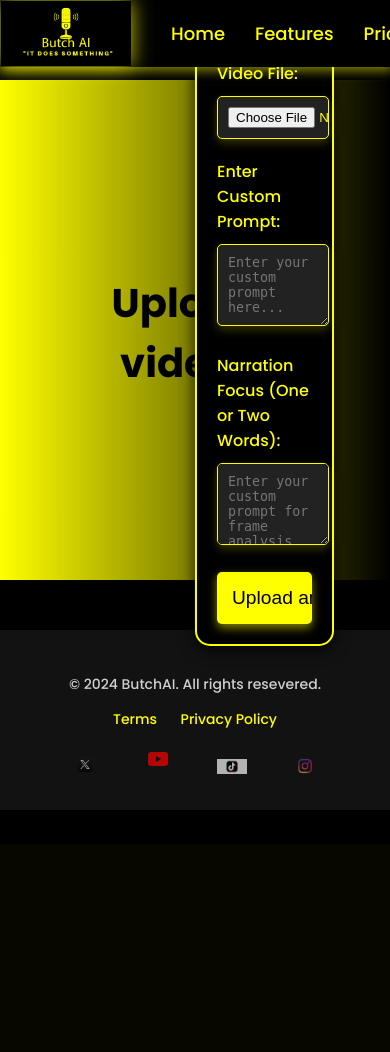
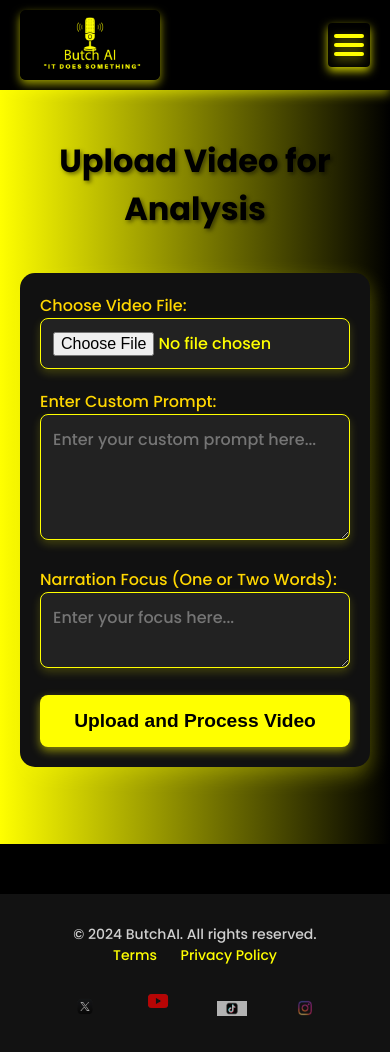
Before and after one commit to jbsam7/ButchAI, a Flask app: template templates/index.html in a window 390 px wide. Before the commit the page ends 810 px from the top, so only its background shows below. Run offline with Flask 3, Linux system fonts and the light colour scheme; the template is opened without the code that fills it, so the values that code supplies are empty.

Commit message:
Updated mobile for index.html

```diff
--- a/templates/index.html
+++ b/templates/index.html
@@ -8,50 +8,28 @@
     <!-- Google Fonts Link-->
     <link href="https://fonts.googleapis.com/css2?family=Poppins:wght@300;500;700&display=swap" rel="stylesheet">
     <style>
-        body {
+        * {
+            box-sizing: border-box;
+            margin: 0;
+            padding: 0;
+        }
+
+        html, body {
             background-color: black;
             color: yellow;
-            font-family: 'Poppins', Arial, sans-serif;
+            font-family: 'Poppins', sans-serif;
+            margin: 0;
             padding: 0;
-            margin: 0;
+            overflow-x: hidden;
         }
 
-        /* Banner with Linear Gradient Background */
-        .banner {
-            background: linear-gradient(to right, yellow, rgba(0, 0, 0, 0.9));
-            padding: 50px 100px;
-            display: flex;
-            justify-content: space-between; /* To push logo to the right */
-            align-items: center;
-            height: 400px; /* Increase banner height */
-            margin-top: 80px; /* Adjust for header height */
-        }
-
-        /* Styling for the Heading */
-        .banner-heading {
-            color: black;
-            font-size: 2.5em;
-            text-align: center;
-            width: 100%;
-            margin-bottom: 20px;
-            font-weight: bold;
-        }
-
-        /* Form inside the banner aligned to the left */
-        .banner-form {
-            width: 50%; /* Adjust the width of the form */
-            display: flex;
-            flex-direction: column;
-            justify-content: center;
-            margin-left: -75px;
-        }
-
+        /* Header Styles (Copied from main.html) */
         header {
             display: flex;
-            justify-content: flex-start;
+            flex-wrap: wrap;
             align-items: center;
-            padding: 1px;
-            position: fixed; /* Change to relative for absolute positioning inside */
+            padding: 2px;
+            position: fixed;
             top: 0;
             width: 100%;
             z-index: 1000;
@@ -62,11 +40,13 @@
         }
 
         .logo {
-            height: 65px; /* Keep the logo large */
+            height: 60px;
             width: auto;
             margin-right: 20px;
-            box-shadow: 0 0 20px rgba(255, 255, 0, 0.8);
             transition: box-shadow 0.3s ease-in-out;
+            border-radius: 6px;
+            margin-left: -2px;
+            box-shadow: 0 4px 10px rgba(255, 255, 0, 0.5);
         }
 
         .logo:hover {
@@ -75,8 +55,8 @@
 
         .nav-links-left {
             display: flex;
-            gap: 30px;
-            margin-left: 20px;
+            flex-wrap: wrap;
+            gap: 20px;
             align-items: center;
         }
 
@@ -94,33 +74,57 @@
             position: relative;
         }
 
+        /* Dropdown content (hidden by default) */
         .dropdown-content {
             display: none;
             position: absolute;
-            background-color: black;
-            min-width: 150px;
-            box-shadow: 0 4px 8px rgba(255, 255, 0, 0.2);
+            background-color: rgba(0, 0, 0, 0.8);
+            min-width: 200px;
+            box-shadow: 0 8px 16px rgba(255, 255, 0, 0.3);
             z-index: 1;
             text-align: left;
+            border-radius: 8px;
+            transition: opacity 0.3s ease, transform 0.3s ease;
+            transform: translateY(10px);
+            opacity: 0;
         }
 
+        /* Links inside the dropdown */
         .dropdown-content a {
             color: yellow;
-            padding: 10px;
+            padding: 12px 16px;
             text-decoration: none;
             display: block;
             font-size: 16px;
+            transition: background-color 0.3s ease;
         }
 
+        /* Dropdown hover effects */
+        .dropdown-content a:hover {
+            background-color: rgba(255, 255, 0, 0.2);
+            color: white;
+        }
+
+        /* Show the drop down menu on hover */
         .dropdown:hover .dropdown-content {
             display: block;
+            opacity: 1;
+            transform: translateY(0);
         }
 
+        /* Arrow for dropdown */
+        .dropdown::after {
+            content: " ▼";
+            font-size: 12px;
+        }
+
+        /* Right side links (Sign up and login) */
         .nav-links-right {
             margin-left: auto;
             display: flex;
             gap: 15px;
-            margin-right: 20px;
+            align-items: center;
+            margin-right: 1%;
         }
 
         .nav-links-right a {
@@ -138,21 +142,50 @@
             box-shadow: 0 0 20px rgba(255, 255, 0, 0.8);
         }
 
-        form {
+        /* Banner Section */
+        .banner {
+            background: linear-gradient(to right, yellow, rgba(0, 0, 0, 0.9));
+            padding: 100px 50px 50px 50px; /* Increased top padding to accommodate fixed header */
+            display: flex;
+            flex-direction: column;
+            align-items: center;
+            justify-content: center;
+            min-height: 100vh;
+        }
+
+        /* Updated Heading */
+        .banner-heading {
+            color: black;
+            font-size: 2.5em;
+            text-align: center;
             width: 100%;
-            max-width: 500px;
-            margin: 0 auto;
-            padding: 20px;
-            background-color: black;
-            border: 2px solid yellow;
+            margin-bottom: 20px;
+            font-weight: bold;
+            text-shadow: 2px 2px 4px rgba(0,0,0,0.5);
+        }
+
+        /* Form Styles */
+        .banner-form {
+            width: 100%;
+            max-width: 600px;
+            display: flex;
+            flex-direction: column;
+            background-color: #111;
+            padding: 30px;
             border-radius: 15px;
-            box-shadow: 0px 4px 15px rgba(0, 0, 0, 0.8);
+            box-shadow: 0px 8px 20px rgba(255, 255, 0, 0.3);
             transition: transform 0.3s, box-shadow 0.3s ease-in-out;
         }
 
-        form:hover {
-            transform: translateY(-10px);
-            box-shadow: 0px 8px 20px rgba(255, 255, 0, 0.4);
+        .banner-form:hover {
+            transform: translateY(-5px);
+            box-shadow: 0px 12px 25px rgba(255, 255, 0, 0.5);
+        }
+
+        label {
+            margin-bottom: 10px;
+            font-weight: 500;
+            color: #FFD700;
         }
 
         input[type="file"],
@@ -160,45 +193,48 @@
             background-color: #222;
             color: yellow;
             border: 1px solid yellow;
-            padding: 10px;
-            width: 95%;
-            border-radius: 5px;
+            padding: 12px;
+            width: 100%;
+            border-radius: 8px;
             margin-bottom: 20px;
             box-shadow: 0px 4px 10px rgba(255, 255, 0, 0.2);
             transition: box-shadow 0.3s ease-in-out, border-color 0.3s;
+            font-family: 'Poppins', sans-serif;
+            font-size: 16px;
         }
+
         /* Hover and Focus Effect for Inputs and Textarea */
         input[type="file"]:hover,
         textarea:hover,
         input[type="file"]:focus,
         textarea:focus {
             box-shadow: 0px 4px 10px rgba(255, 255, 0, 0.4);
-            color: yellow; /* Highlight border on hover and focus */
-            outline: none; /* Remove default focus outline */
+            border-color: #FFD700;
+            outline: none;
         }
+
         /* Submit Button */
         input[type="submit"] {
             background-color: yellow;
             color: black;
             border: none;
             padding: 15px;
-            border-radius: 5px;
+            border-radius: 8px;
             font-size: 1.2em;
             width: 100%;
             box-shadow: 0px 4px 10px rgba(255, 255, 0, 0.5);
             transition: background-color 0.3s ease-in-out, box-shadow 0.3s ease-in-out;
+            cursor: pointer;
+            font-weight: 600;
         }
+
         /* Hover Effect for Submit Button */
         input[type="submit"]:hover {
             background-color: #ffeb3b;
             box-shadow: 0px 8px 20px rgba(255, 255, 0, 0.8);
         }
 
-        label {
-            margin-bottom: 10px;
-            display: block;
-        }
-
+        /* Footer Styles (Copied from main.html) */
         footer {
             background-color: #121212;
             color: rgba(255, 255, 255, 0.8);
@@ -218,6 +254,10 @@
             text-decoration: underline;
         }
 
+        .social-icons {
+            margin-top: 20px;
+        }
+
         .social-icons img {
             width: 30px;
             margin: 0 10px;
@@ -228,17 +268,144 @@
         .social-icons img:hover {
             opacity: 1;
         }
+
+        /* Mobile Styles */
+        @media only screen and (max-width: 768px) {
+
+            /* Header Adjustments */
+            header {
+                justify-content: space-between;
+                padding: 10px 20px;
+            }
+
+            /* Hamburger menu styling */
+            .hamburger {
+                display: block; /* Show hamburger on mobile */
+                cursor: pointer;
+                position: relative;
+                border: rgba(255, 255, 0);
+                padding: 6px;
+                box-shadow: 0 4px 10px rgba(255, 255, 0, 0.8);
+                border-radius: 4px;
+            }
+
+            .hamburger div {
+                width: 30px;
+                height: 4px;
+                background-color: yellow;
+                margin: 5px 0;
+                border-radius: 4px;
+                box-shadow: 0 4px 10px rgba(255, 255, 0, 0.5);
+            }
+
+            .logo {
+                width: 40%;
+                height: auto;
+                margin-left: 0;
+                box-shadow: 0 4px 10px rgba(255, 255, 0, 0.6);
+            }
+
+            /* Adjust Banner Padding for Mobile */
+            .banner {
+                padding: 80px 20px 20px 20px;
+            }
+
+            .banner-heading {
+                font-size: 2em;
+            }
+
+            /* Stack Form Vertically on Mobile */
+            .banner-form {
+                width: 100%;
+                max-width: 100%;
+                padding: 20px;
+                margin-top: 20px;
+            }
+
+            /* Navigation Links for Mobile */
+            .nav-links-left,
+            .nav-links-right {
+                display: none; /* Hide initially */
+                flex-direction: column;
+                position: absolute;
+                top: 70px;
+                left: 0;
+                width: 100%;
+                background-color: #000;
+                padding: 10px 0;
+                z-index: 1000;
+                text-align: center;
+            }
+
+            .nav-links-left a,
+            .nav-links-right a {
+                font-size: 18px;
+                padding: 15px 0;
+                text-decoration: none;
+                color: yellow;
+                display: block;
+                width: 100%;
+            }
+
+            .menu-open .nav-links-left,
+            .menu-open .nav-links-right {
+                display: flex;
+            }
+
+            /* Dropdown Adjustments for Mobile */
+            .dropdown-content {
+                position: static;
+                background-color: #111;
+                box-shadow: none;
+                transform: none;
+                opacity: 1;
+                display: none;
+            }
+
+            .dropdown:hover .dropdown-content {
+                display: none;
+            }
+
+            .dropdown .dropdown-content {
+                display: none;
+            }
+
+            .dropdown a {
+                cursor: pointer;
+            }
+
+            .dropdown a::after {
+                content: " ▼";
+                font-size: 12px;
+            }
+
+            .dropdown.open .dropdown-content {
+                display: block;
+            }
+        }
     </style>
 </head>
 <body>
+    <!-- Intro Overlay (Optional, can be removed if not needed) -->
+    <div class="intro-overlay" style="display: none;">
+        <div class="intro-text">Welcome to Butch AI</div>
+    </div>
+
+    <!-- Header (Integrated from main.html) -->
     <header>
-        <!-- Insert logo here -->
+        <!-- Logo -->
         <img src="{{ url_for('static', filename='images/logobaby.png') }}" alt="ButchAI Logo" class="logo">
-        <!-- Left navigation buttons-->
+
+        <!-- Hamburger menu icon -->
+        <div class="hamburger" onclick="toggleMenu()">
+            <div></div>
+            <div></div>
+            <div></div>
+        </div>
+
+        <!-- Left Navigation links -->
         <div class="nav-links-left">
-            <a href="/">Home</a>
-
-            <!-- Drop down features-->
+            <!-- Dropdown for features-->
             <div class="dropdown">
                 <a href="#">Features</a>
                 <div class="dropdown-content">
@@ -247,37 +414,43 @@
                     <a href="/premium">Premium</a>
                 </div>
             </div>
+
             <a href="/pricing">Pricing</a>
             <a href="/contact">Contact</a>
         </div>
-        <!-- Right navigation links (Sign up and Login)-->
+
+        <!-- Right navigation links (Sign up and login)-->
         <div class="nav-links-right">
-            <a href="/account">Account</a>
+            <a href="/signup">Sign Up</a>
             <a href="/login">Login</a>
         </div>
     </header>
 
     <!-- Banner Section -->
     <div class="banner">
-        <!-- Form Aligned left -->
-        <h1 class="banner-heading">Upload video!</h1>
+        <!-- Heading -->
+        <h1 class="banner-heading">Upload Video for Analysis</h1>
+
+        <!-- Form -->
         <div class="banner-form">
             <form action="/upload" method="post" enctype="multipart/form-data">
                 <label for="file">Choose Video File:</label>
                 <input type="file" id="file" name="file" accept="video/*" required>
 
                 <label for="custom_prompt">Enter Custom Prompt:</label>
-                <textarea id="custom_prompt" name="custom_prompt" rows="4" cols="50" placeholder="Enter your custom prompt here..." maxlength="250"></textarea>
+                <textarea id="custom_prompt" name="custom_prompt" rows="4" placeholder="Enter your custom prompt here..." maxlength="250" required></textarea>
 
                 <label for="custom_prompt_frame">Narration Focus (One or Two Words):</label>
-                <textarea id="custom_prompt_frame" name="custom_prompt_frame" rows="4" cols="50" placeholder="Enter your custom prompt for frame analysis here..." maxlength="30"></textarea>
+                <textarea id="custom_prompt_frame" name="custom_prompt_frame" rows="2" placeholder="Enter your focus here..." maxlength="30" required></textarea>
 
                 <input type="submit" value="Upload and Process Video">
             </form>
         </div>
     </div>
+
+    <!-- Footer (Integrated from main.html) -->
     <footer>
-        <p>&copy; 2024 ButchAI. All rights resevered.</p>
+        <p>&copy; 2024 ButchAI. All rights reserved.</p>
         <p>
             <a href="/terms">Terms</a>
             <a href="/privacy">Privacy Policy</a>
@@ -286,10 +459,25 @@
         <!-- Social Media Icons -->
         <div class="social-icons">
             <a href="#"><img src="{{ url_for('static', filename='images/x.png') }}" alt="X"></a>
-            <a href="#"><img src="{{ url_for('static', filename='images/yt.png') }}" alt="Youtube"></a>
-            <a href="#"><img src="{{ url_for('static', filename='images/tiktok.png') }}" alt="Tiktok"></a>
+            <a href="#"><img src="{{ url_for('static', filename='images/yt.png') }}" alt="YouTube"></a>
+            <a href="#"><img src="{{ url_for('static', filename='images/tiktok.png') }}" alt="TikTok"></a>
             <a href="#"><img src="{{ url_for('static', filename='images/insta.png') }}" alt="Instagram"></a>
         </div>
     </footer>
+
+    <script>
+        function toggleMenu() {
+            const header = document.querySelector('header');
+            header.classList.toggle('menu-open');
+        }
+
+        // Handle Dropdown for Mobile
+        document.querySelectorAll('.dropdown > a').forEach(function(dropdownToggle) {
+            dropdownToggle.addEventListener('click', function(e) {
+                e.preventDefault();
+                this.parentElement.classList.toggle('open');
+            });
+        });
+    </script>
 </body>
 </html>
```
Also changed, not shown: 2 other files.
